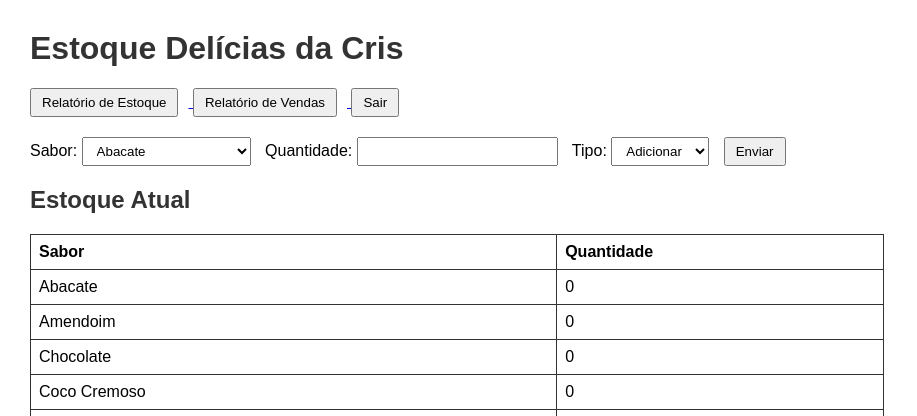
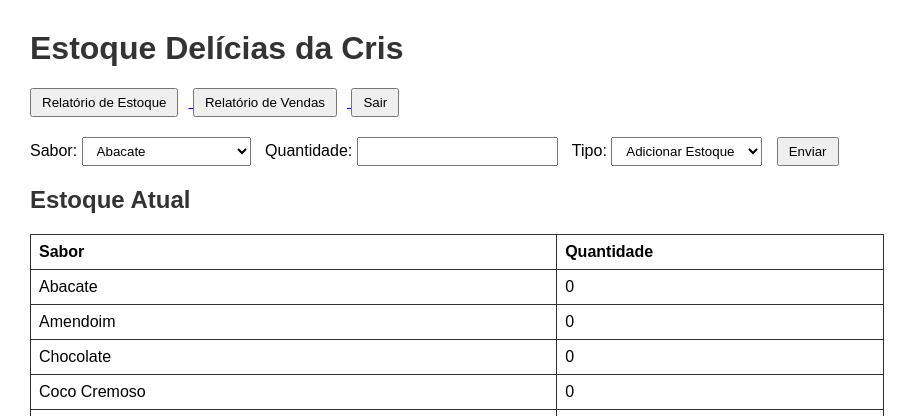
Before and after one commit to claramuchinelli/estoque-delicias-dacris, a Flask app: page /estoque in a window 1280 px wide. Shown: the top 416 px of the page, without its empty margins (0-917 px from the left). Run offline with Flask 3, Linux system fonts and the light colour scheme; the visitor is signed in with stand-in values (Sample User, id 1); data comes from the database, SQL or seed files in the repository.

Commit message:
Update estoque.html

```diff
--- a/templates/estoque.html
+++ b/templates/estoque.html
@@ -66,9 +66,8 @@
 
         <label>Tipo:</label>
         <select name="tipo">
-            <option value="adicionar">Adicionar</option>
-            <option value="remover">Remover</option>
-            <option value="venda">Venda</option>
+            <option value="adicionar">Adicionar Estoque</option>
+            <option value="venda">Registrar Venda</option>
         </select>
 
         <button type="submit">Enviar</button>
```
